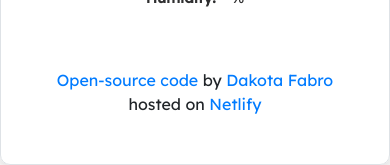
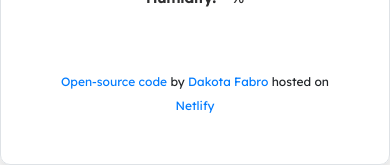
Before and after one commit to dakotafabro/new-weather-react-app-dfabro, a React (Create React App) app: page / in a window 390 px wide. Shown: the part 847-1012 px from the top of the page. Built offline with nearby package versions, Linux system fonts and the light colour scheme.

Commit message:
Added Footer.css styling and media query

```diff
--- /dev/null
+++ b/src/Footer.css
@@ -0,0 +1,5 @@
+@media (max-width: 458px) {
+  .Footer {
+    font-size: 12px !important;
+  }
+}
--- a/src/Footer.js
+++ b/src/Footer.js
@@ -1,8 +1,9 @@
 import React from "react";
+import "./Footer.css";
 
 export default function Footer() {
   return (
-    <span>
+    <span className="Footer">
       <a
         href="https://github.com/dakotafabro/new-weather-react-app-dfabro"
         title="GitHub Repo for this project"
```
